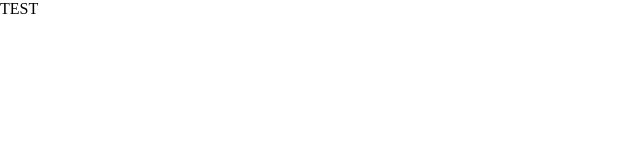
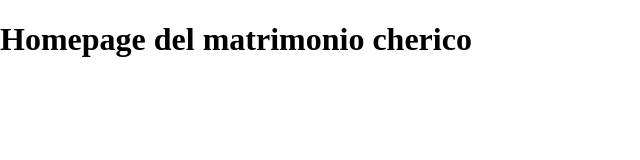
Before and after one commit to claudiaejacopo/claudiaejacopo.github.io, an Astro site: page / in a window 1280 px wide. Shown: the whole page, without its empty margins (0-640 px from the left). Built offline with nearby package versions, Linux system fonts and the light colour scheme; Astro itself is replaced by a stand-in of ours.

Commit message:
Update home

```diff
--- a/src/pages/index.astro
+++ b/src/pages/index.astro
@@ -8,6 +8,6 @@ import Layout from '../layouts/Layout.astro';
 
 <Layout>
 	<div>
-		TEST
+		<h1>Homepage del matrimonio cherico</h1>
 	</div>
 </Layout>
```
